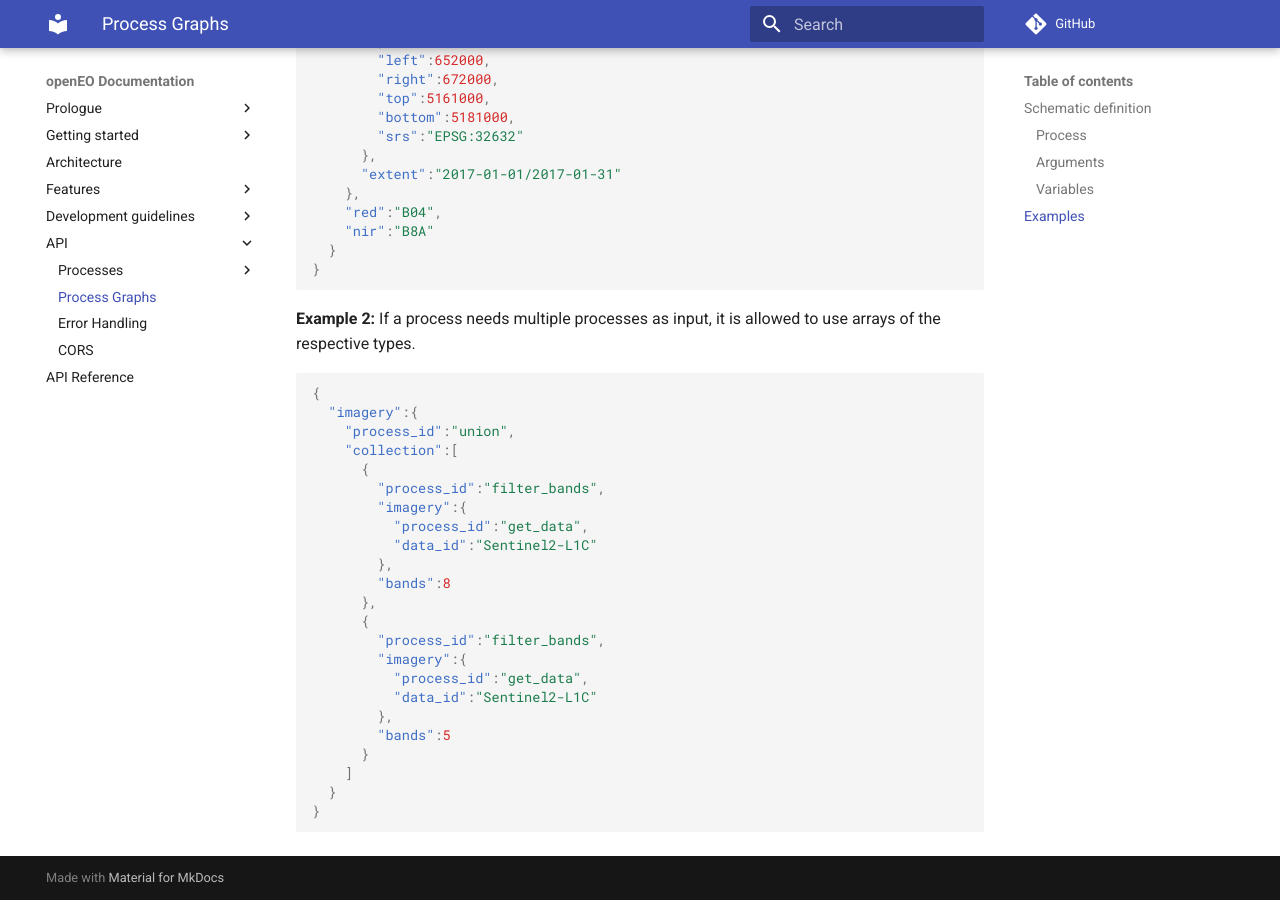
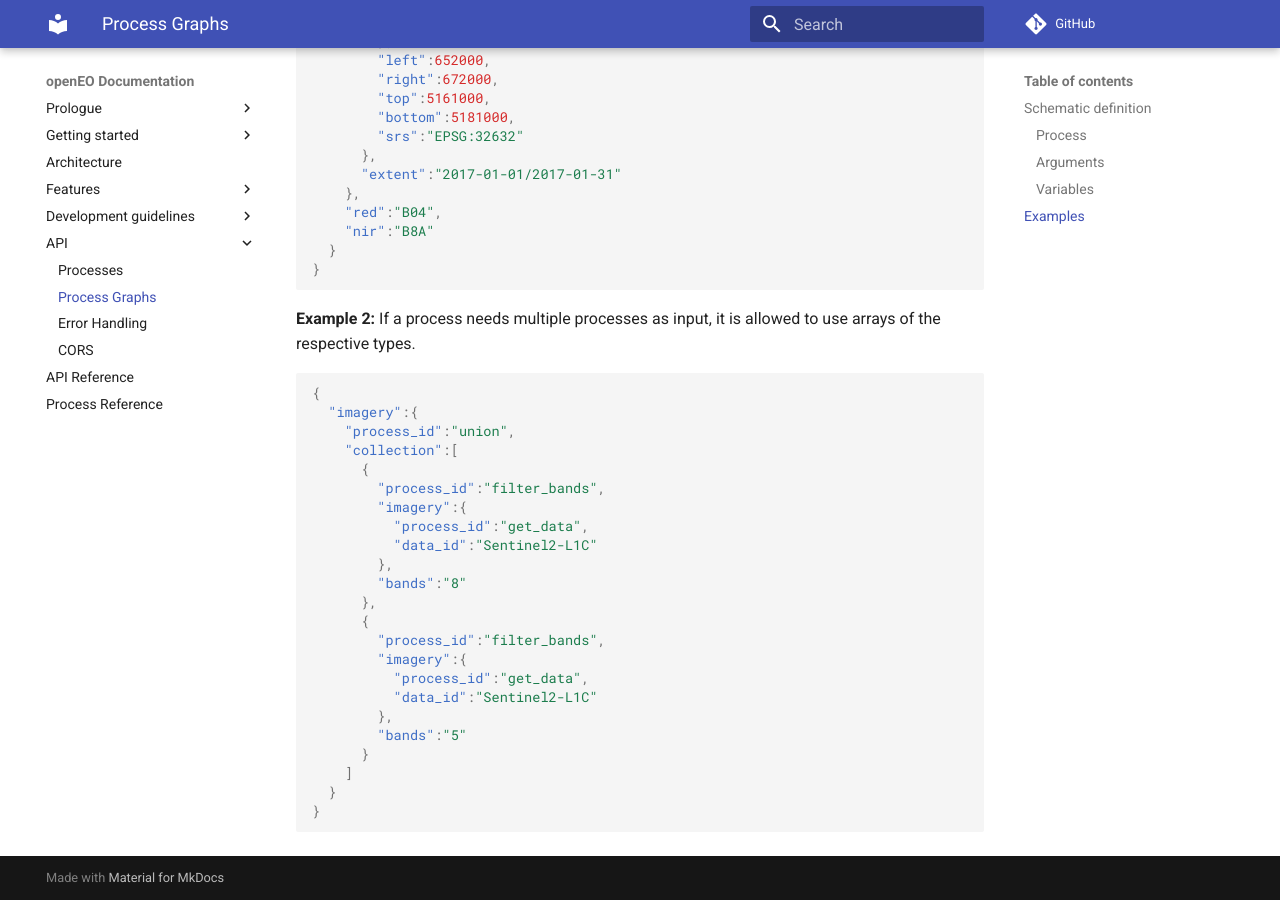
Before and after one commit to Open-EO/openeo-api, an MkDocs documentation site: the page built from docs/processgraphs.md, in a window 1280 px wide and 900 px high, scrolled down 2706 px. Built offline with MkDocs 1.6.1 and Material for MkDocs 9.7.7, drawn with Linux system fonts in a browser that asks for light colours; comment, search, counter and statistics services are not loaded; old or Windows-style settings are respelled for this version of MkDocs.

Commit message:
Minor improvements

```diff
--- a/docs/processgraphs.md
+++ b/docs/processgraphs.md
@@ -125,7 +125,7 @@ Whenever no value for the variable is defined, the `default` value is used. `<Va
           "process_id":"get_data",
           "data_id":"Sentinel2-L1C"
         },
-        "bands":8
+        "bands":"8"
       },
       {
         "process_id":"filter_bands",
@@ -133,7 +133,7 @@ Whenever no value for the variable is defined, the `default` value is used. `<Va
           "process_id":"get_data",
           "data_id":"Sentinel2-L1C"
         },
-        "bands":5
+        "bands":"5"
       }
     ]
   }
--- a/mkdocs.yml
+++ b/mkdocs.yml
@@ -19,13 +19,12 @@ pages:
     - Client Library Development: guidelines-clients.md
     - API Specification: guidelines-api.md
   - API:
-    - Processes:
-      - Introduction: processes.md
-      - Reference: processreference.md
+    - Processes: processes.md
     - Process Graphs: processgraphs.md
     - Error Handling: errors.md
     - CORS: cors.md
   - API Reference: apireference.md
+  - Process Reference: processreference.md
 theme:
   name: 'material'
 repo_url: https://github.com/Open-EO/openeo-api
```
Also changed, not shown: docs/udfs.md (+1 -3 lines), docs/usermanagement.md (+1 -1 lines).
